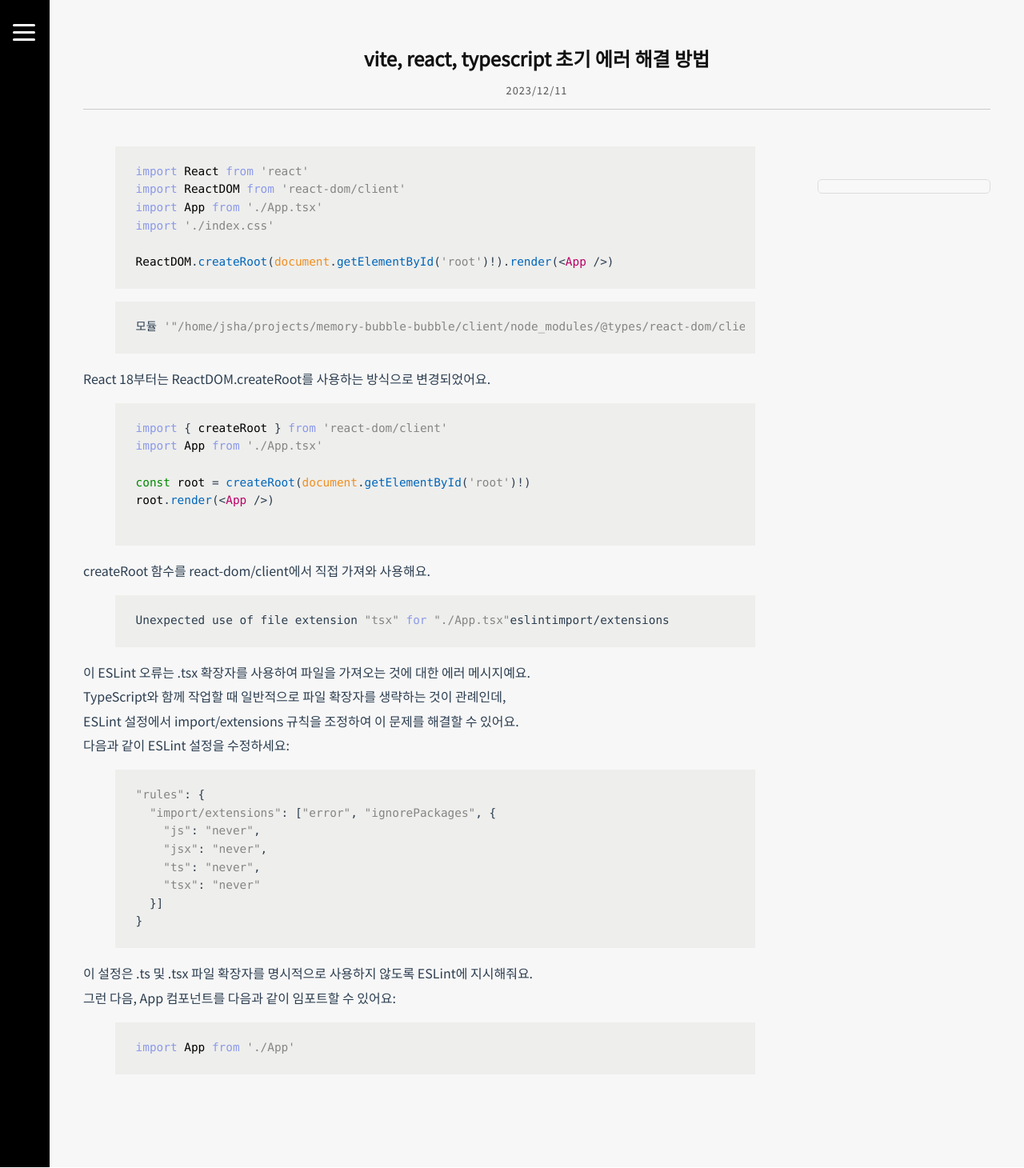
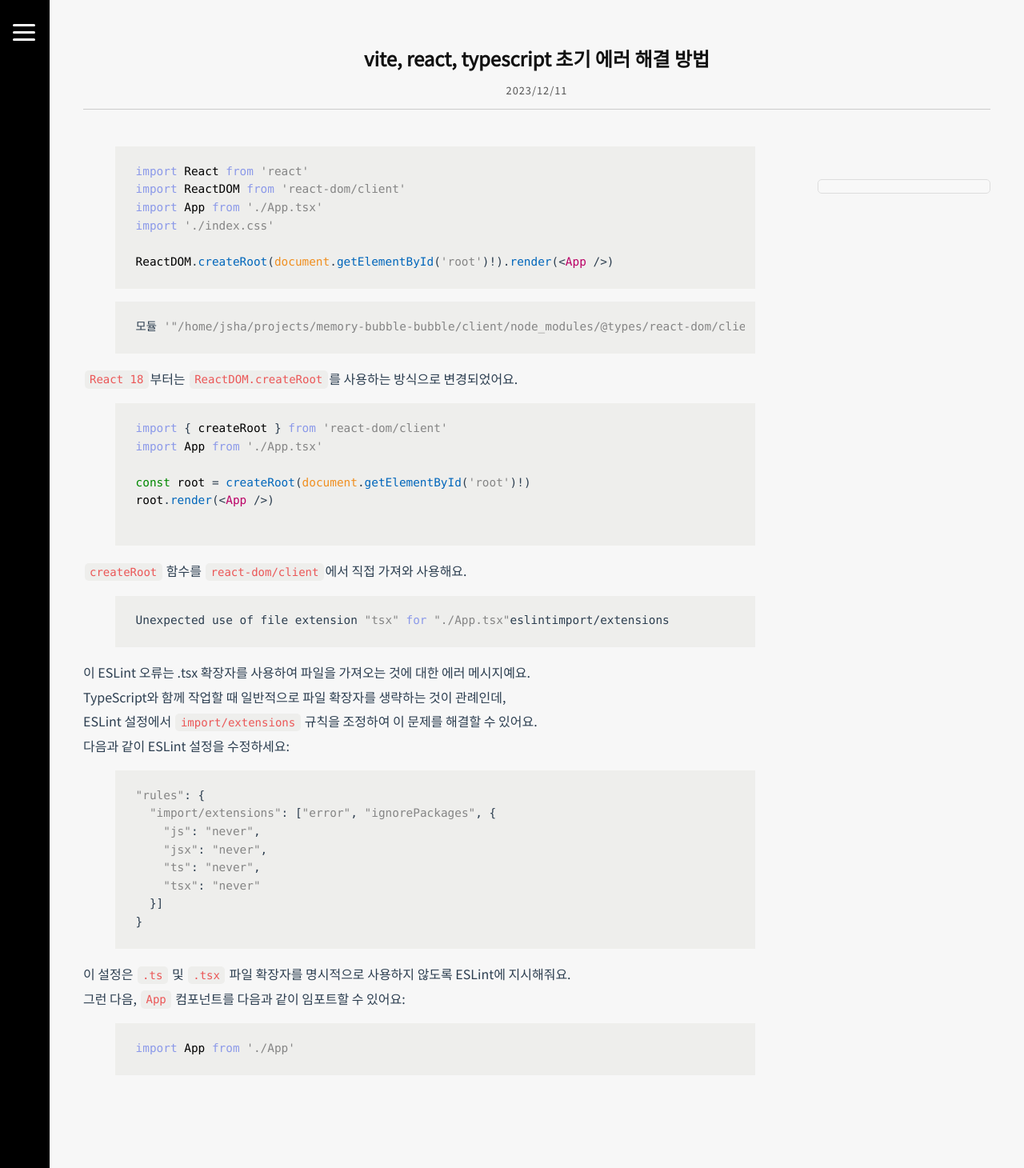
Before and after one commit to hajongon/hajongon.github.io, a Jekyll site: the page built from _posts/2023-12-12-vite-ts-react-error.md, in a window 1280 px wide. Shown: the whole page at 80% size. Built offline with Jekyll 4.4.1, drawn with Linux system fonts in a browser that asks for light colours; comment, search, counter and statistics services are not loaded.

````diff
--- a/_posts/2023-12-12-vite-ts-react-error.md
+++ b/_posts/2023-12-12-vite-ts-react-error.md
@@ -19,7 +19,7 @@ ReactDOM.createRoot(document.getElementById('root')!).render(<App />)
 모듈 '"/home/jsha/projects/memory-bubble-bubble/client/node_modules/@types/react-dom/client"'에는 기본 내보내기가 없습니다.
 ```
 
-React 18부터는 ReactDOM.createRoot를 사용하는 방식으로 변경되었어요.
+`React 18`부터는 `ReactDOM.createRoot`를 사용하는 방식으로 변경되었어요.
 
 ```jsx
 import { createRoot } from 'react-dom/client'
@@ -30,7 +30,7 @@ root.render(<App />)
 
 ```
 
-createRoot 함수를 react-dom/client에서 직접 가져와 사용해요.
+`createRoot` 함수를 `react-dom/client`에서 직접 가져와 사용해요.
 
 ```bash
 Unexpected use of file extension "tsx" for "./App.tsx"eslintimport/extensions
@@ -39,7 +39,7 @@ Unexpected use of file extension "tsx" for "./App.tsx"eslintimport/extensions
 이 ESLint 오류는 .tsx 확장자를 사용하여 파일을 가져오는 것에 대한 에러 메시지예요. <br>
 
 TypeScript와 함께 작업할 때 일반적으로 파일 확장자를 생략하는 것이 관례인데, <br>
-ESLint 설정에서 import/extensions 규칙을 조정하여 이 문제를 해결할 수 있어요. <br>
+ESLint 설정에서 `import/extensions` 규칙을 조정하여 이 문제를 해결할 수 있어요. <br>
 
 다음과 같이 ESLint 설정을 수정하세요: <br>
 
@@ -54,8 +54,8 @@ ESLint 설정에서 import/extensions 규칙을 조정하여 이 문제를 해
 }
 ```
 
-이 설정은 .ts 및 .tsx 파일 확장자를 명시적으로 사용하지 않도록 ESLint에 지시해줘요. <br>
-그런 다음, App 컴포넌트를 다음과 같이 임포트할 수 있어요: <br>
+이 설정은 `.ts` 및 `.tsx` 파일 확장자를 명시적으로 사용하지 않도록 ESLint에 지시해줘요. <br>
+그런 다음, `App` 컴포넌트를 다음과 같이 임포트할 수 있어요: <br>
 
 ```javascript
 import App from './App'
````
